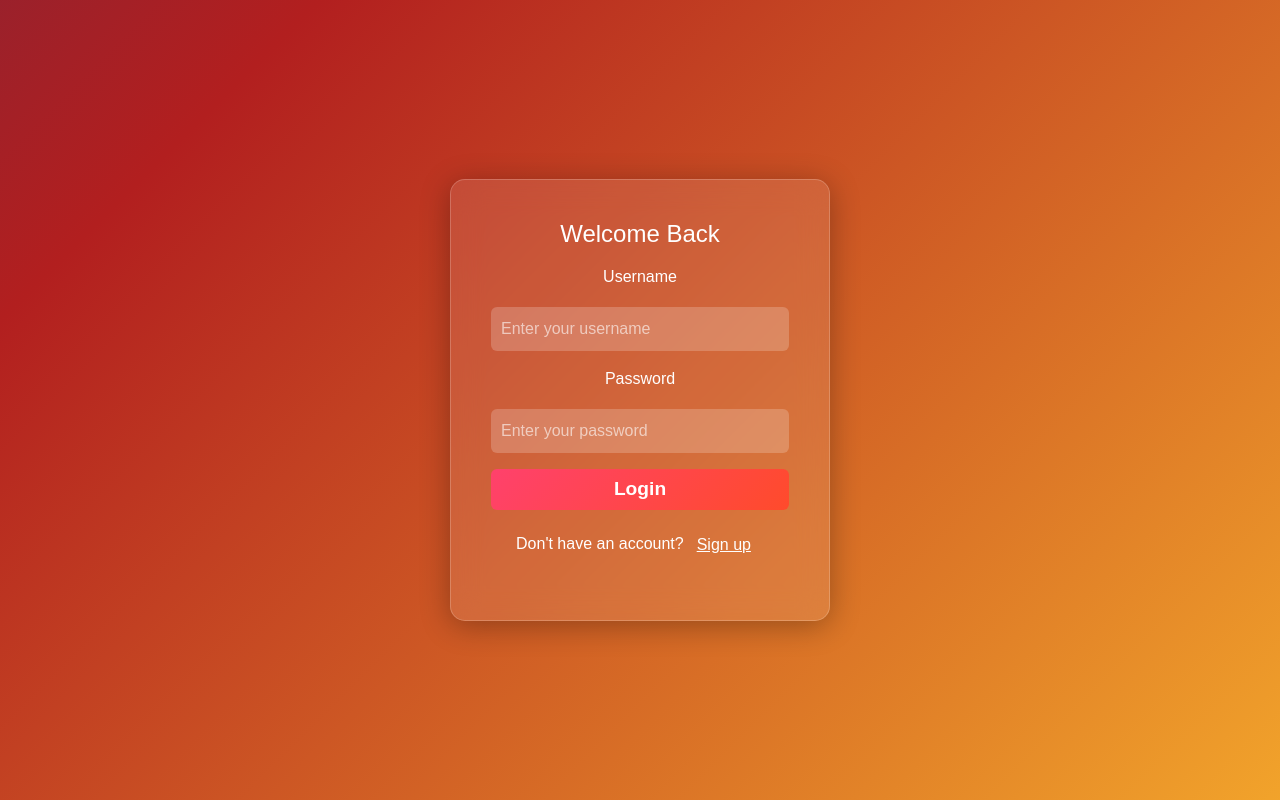
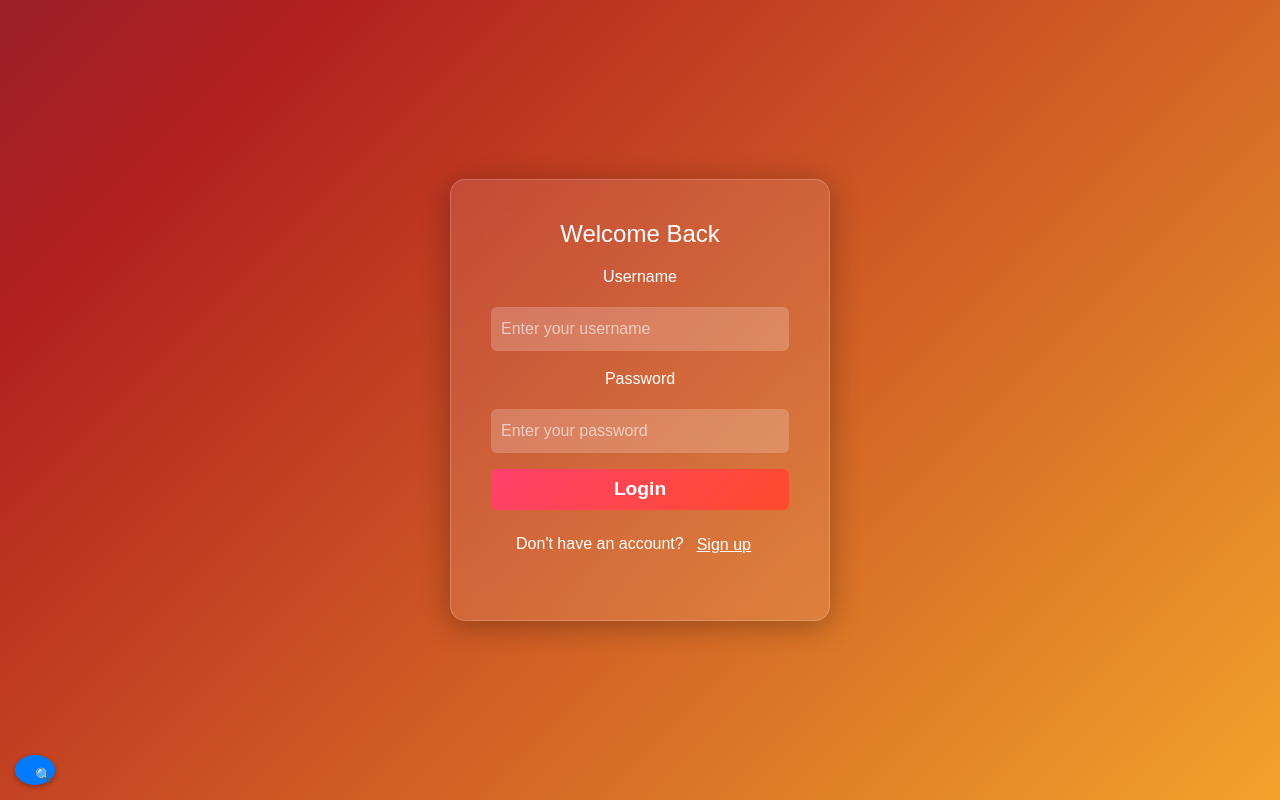
Before and after one commit to Jatin-Choubey-Spiro/SLA_DAPP_POC, a React (Create React App) app in the folder frontend/: page / in a window 1280 px wide. Built offline with nearby package versions, Linux system fonts and the light colour scheme; no server answers.

Commit message:
Initiated Platform preview function

```diff
--- a/frontend/src/App.js
+++ b/frontend/src/App.js
@@ -10,12 +10,15 @@ import SignMainAgreement from "./components/SignMainAgreement";
 import SignSubAgreement from "./components/SignSubAgreement";
 import ViewMainAgreement from "./components/ViewMainAgreement";
 import ViewSubAgreement from "./components/ViewSubAgreement";
-import Layout from "./components/Layout"; // Import Layout component
+import Layout from "./components/Layout";
 import Web3 from "web3";
 import SpiroAgreementManager from "./build/contracts/SpiroAgreementManager.json";
 
-const contractAddress = "0x4B8c7C3B86285793216A70e4f2f87993e7ee301a";
-const apiKey = "58cbbf110630457787d8a099f8b70b06"; // Your actual API key
+import spiro from "./pics/spiro.png";   // Importing images
+import rapido from "./pics/rapido.png";
+
+const contractAddress = "0x66A44a9a02490732fF5A67A4E83492780bca6038";
+const apiKey = "58cbbf110630457787d8a099f8b70b06";
 
 const App = () => {
   const [isAuthenticated, setIsAuthenticated] = useState(false);
@@ -25,9 +28,10 @@ const App = () => {
   const [gasPrice, setGasPrice] = useState(null);
   const [ethPrice, setEthPrice] = useState(null);
   const [transactionCost, setTransactionCost] = useState(null);
+  const [showPreview, setShowPreview] = useState(false); // Preview state
 
   const handleLogin = () => {
-    setIsAuthenticated(true); // Set authentication to true after login
+    setIsAuthenticated(true);
   };
 
   useEffect(() => {
@@ -103,13 +107,12 @@ const App = () => {
   useEffect(() => {
     fetchEthPrice();
   }, []);
-
   return (
     <Router>
-      <div>
+      <div style={{ position: "relative", minHeight: "100vh" }}>
         {isAuthenticated ? (
           <Layout account={account} connectWallet={connectWallet}>
-            <button onClick={fetchGasPrice}>Show Current Gas Price</button>
+<button onClick={fetchGasPrice}>Show Current Gas Price</button>
             {gasPrice && gasPrice.length >= 3 && (
               <div>
                 <p>Low: {gasPrice[0].estimatedFee} Gwei</p>
@@ -136,6 +139,69 @@ const App = () => {
         ) : (
           <Login onLogin={handleLogin} />
         )}
+
+        {/* Tiny Preview Button in Bottom Left */}
+        <button
+          onClick={() => setShowPreview(true)}
+          style={{
+            position: "fixed",
+            bottom: "15px",
+            left: "15px",
+            background: "#007bff",
+            color: "white",
+            border: "none",
+            borderRadius: "50%",
+            width: "30px",
+            height: "30px",
+            fontSize: "14px",
+            cursor: "pointer",
+            boxShadow: "0px 2px 5px rgba(0,0,0,0.3)"
+          }}
+        >
+          🔍
+        </button>
+
+        {/* Image Preview Popup */}
+        {showPreview && (
+          <div
+            style={{
+              position: "fixed",
+              bottom: "50px",
+              left: "15px",
+              background: "white",
+              padding: "10px",
+              borderRadius: "10px",
+              boxShadow: "0px 4px 10px rgba(0,0,0,0.2)",
+              zIndex: 1000
+            }}
+          >
+            {/* Close Button */}
+            <button
+              onClick={() => setShowPreview(false)}
+              style={{
+                position: "absolute",
+                top: "5px",
+                right: "5px",
+                background: "red",
+                color: "white",
+                border: "none",
+                borderRadius: "50%",
+                width: "20px",
+                height: "20px",
+                fontSize: "12px",
+                cursor: "pointer"
+              }}
+            >
+              X
+            </button>
+
+            {/* Images */}
+            <div style={{ display: "flex", flexDirection: "column", gap: "5px" }}>
+              <img src={spiro} alt="Spiro" style={{ width: "100px", height: "auto", borderRadius: "5px" }} />
+              <img src={rapido} alt="Rapido" style={{ width: "100px", height: "auto", borderRadius: "5px" }} />
+            </div>
+          </div>
+        )}
       </div>
     </Router>
   );
--- a/frontend/src/components/Home.css
+++ b/frontend/src/components/Home.css
@@ -85,7 +85,7 @@ input:focus {
 }
 
 .ribbon a {
-  color: white;
+  color: rgb(255, 242, 0);
   text-decoration: none;
   font-size: 1rem;
   padding: 10px 20px;
@@ -202,7 +202,7 @@ input:focus {
   font-size: 1rem;
   border-radius: 5px;
   background-color: #007bff;
-  color: white;
+  color: rgb(255, 247, 0);
   border: none;
   cursor: pointer;
   transition: background-color 0.3s, transform 0.2s;
```
Also changed, not shown: frontend/src/build/contracts/SpiroAgreementManager.json, frontend/src/pics/rapido.png (added), frontend/src/pics/spiro.png (added).
